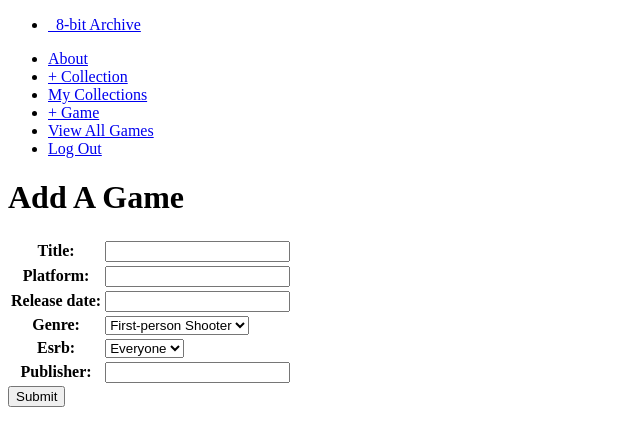
After one commit to zeroxposur18/8-bit-archive, a Django app: page /games/create/ in a window 1280 px wide. The commit adds this page. Shown: the top 446 px of the page, without its empty margins (0-640 px from the left). Run offline with Django 3.2, Linux system fonts and the light colour scheme; the visitor is signed in with stand-in values (Sample User, id 1).

Commit message:
create Games full CRUD

```diff
--- a/main_app/templates/base.html
+++ b/main_app/templates/base.html
@@ -4,7 +4,7 @@
 <head>
     <meta charset="UTF-8">
     <meta name="viewport" content="width=device-width, initial-scale=1.0">
-    <link rel="stylesheet" href="https://cdnjs.cloudflare.com/ajax/libs/materialize/1.0.0/css/materialize.min.css">
+    {% comment %} <link rel="stylesheet" href="https://cdnjs.cloudflare.com/ajax/libs/materialize/1.0.0/css/materialize.min.css"> {% endcomment %}
     <link rel="stylesheet" type="text/css" href="{% static 'css/style.css' %}">
     <script src="https://cdnjs.cloudflare.com/ajax/libs/materialize/1.0.0/js/materialize.min.js"></script>
     <title>8-bit Archive</title>
@@ -21,6 +21,8 @@
           {% if user.is_authenticated %}
           <li><a href="{% url 'collections_create' %}">+ Collection</a></li>
           <li><a href="{% url 'index' %}">My Collections</a></li>
+          <li><a href="{% url 'games_create' %}">+ Game</a></li>
+          <li><a href="{% url 'games_index' %}">View All Games</a></li>
           <li><a href="{% url 'logout' %}">Log Out</a></li>
           {% else %}
           <li><a href="{% url 'signup' %}">Sign Up</a></li>
--- a/main_app/templates/games/detail.html
+++ /dev/null
@@ -1,4 +0,0 @@
-{% extends 'base.html' %}
-{% block content%}
-<h1>Game Detail</h1>
-{% endblock %}
--- /dev/null
+++ b/main_app/templates/main_app/game_form.html
@@ -0,0 +1,29 @@
+{% extends 'base.html' %}
+{% block content %}
+
+  {% if object %}
+    <h1>Edit <span class="teal-text">{{object.title}}</span></h1>
+  {% else %}
+    <h1>Add A Game</h1>
+  {% endif %}
+  <form action="" method="POST">
+    {% csrf_token %}
+    <table>
+      {{ form.as_table }}
+    </table>
+    <input type="submit" value="Submit" class="btn">
+  </form>
+
+  <br>
+
+<script>
+const dateEl = document.getElementById('id_date');
+  M.Datepicker.init(dateEl, {
+    format: 'yyyy-mm-dd',
+    defaultDate: new Date(),
+    setDefaultDate: true,
+    autoClose: true
+  });
+</script>
+
+{% endblock %}
--- a/main_app/urls.py
+++ b/main_app/urls.py
@@ -5,11 +5,16 @@ urlpatterns = [
     path('', views.home, name='home'),
     path('about/', views.about, name='about'),
     path('collections/', views.collections_index, name='index'),
-    path('accounts/signup', views.signup, name='signup'),
     path('collections/create/', views.CollectionCreate.as_view(), name='collections_create'),
     path('collections/<int:pk>/update', views.CollectionUpdate.as_view(), name="collections_update"),
     path('collections/<int:pk>/delete', views.CollectionDelete.as_view(), name="collections_delete"),
     path('collections/<int:collection_id>/', views.collections_detail, name='detail'),
-    # path(' collections/<int:collection_id>/assoc_game/<int:game_id>/', views.assoc_game, name='assoc_game'),
-    # path(' collections/<int:collection_id>/unassoc_game/<int:game_id>/', views.unassoc_game, name='unassoc_game'),
+    path('collections/<int:collection_id>/assoc_game/<int:game_id>/', views.assoc_game, name='assoc_game'),
+    path('collections/<int:collection_id>/unassoc_game/<int:game_id>/', views.unassoc_game, name='unassoc_game'),
+    path('games/', views.GameList.as_view(), name='games_index'),
+    path('games/<int:pk>/', views.GameDetail.as_view(), name='games_detail'),
+    path('games/create/', views.GameCreate.as_view(), name='games_create'),
+    path('games/<int:pk>/update/', views.GameUpdate.as_view(), name='games_update'),
+    path('games/<int:pk>/delete/', views.GameDelete.as_view(), name='games_delete'),
+    path('accounts/signup', views.signup, name='signup'),
 ]
--- a/main_app/views.py
+++ b/main_app/views.py
@@ -1,15 +1,15 @@
 
-# Create your views here.
 from django.shortcuts import render, redirect
 from django.views.generic.edit import CreateView, UpdateView, DeleteView
-from .models import Game, Collection
+from django.views.generic import ListView, DetailView
 from django.contrib.auth import login
 from django.contrib.auth.forms import UserCreationForm
 from django.contrib.auth.decorators import login_required
 from django.contrib.auth.mixins import LoginRequiredMixin
+from .models import Game, Collection
+# import uuid
+# import boto3
 
-
-# Create your views here.
 class CollectionCreate(LoginRequiredMixin, CreateView):
     model = Collection
     fields = ['title']
@@ -46,6 +46,21 @@ def collections_detail(request, collection_id):
     'games': games_collection_doesnt_have
     })
 
+# @login_required
+# def add_photo(request, finch_id):
+#   photo_file = request.FILES.get('photo-file', None)
+#   if photo_file:
+#     s3 = boto3.client('s3')
+#     key = uuid.uuid4().hex[:6] + photo_file.name[photo_file.name.rfind('.'):]
+#     try:
+#       s3.upload_fileobj(photo_file, BUCKET, key)
+#       url = f"{S3_BASE_URL}{BUCKET}/{key}"
+#       photo = Photo(url=url, finch_id=finch_id)
+#       photo.save()
+#     except:
+#       print('An error occurred uploading file to S3')
+#   return redirect('detail', finch_id=finch_id)
+
 @login_required
 def assoc_game(request,collection_id, game_id):
   Collection.objects.get(id=collection_id).games.add(game_id)
@@ -55,6 +70,24 @@ def assoc_game(request,collection_id, game_id):
 def unassoc_game(request, collection_id, game_id):
   Collection.objects.get(id=collection_id).games.remove(game_id)
   return redirect('detail',collection_id=collection_id)
+
+class GameList(LoginRequiredMixin, ListView):
+  model = Game
+
+class GameDetail(LoginRequiredMixin, DetailView):
+  model = Game
+
+class GameCreate(LoginRequiredMixin, CreateView):
+  model = Game
+  fields = '__all__'
+
+class GameUpdate(LoginRequiredMixin, UpdateView):
+  model = Game
+  fields = ['title', 'platform', 'year', 'genre', 'esrb', 'publisher']
+
+class GameDelete(LoginRequiredMixin, DeleteView):
+  model = Game
+  success_url = '/games/'
 
 def signup(request):
   error_message = ''
```
Also changed, not shown: main_app/models.py (+21 -2 lines), main_app/templates/collections/detail.html (+0 -12 lines), main_app/templates/main_app/game_confirm_delete.html (added, +16 -0 lines), main_app/templates/main_app/game_detail.html (added, +27 -0 lines), main_app/templates/main_app/game_list.html (added, +18 -0 lines), README.md.
